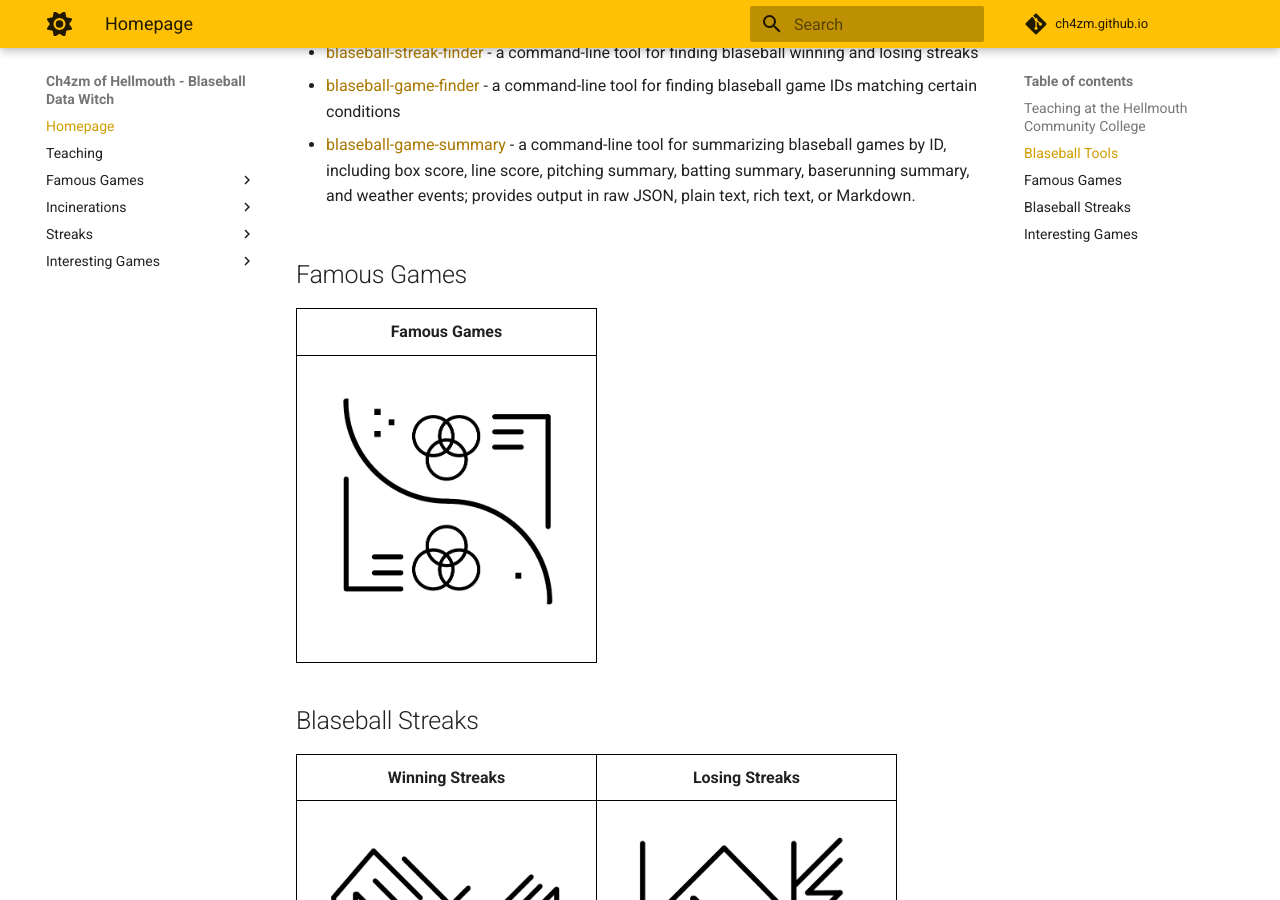
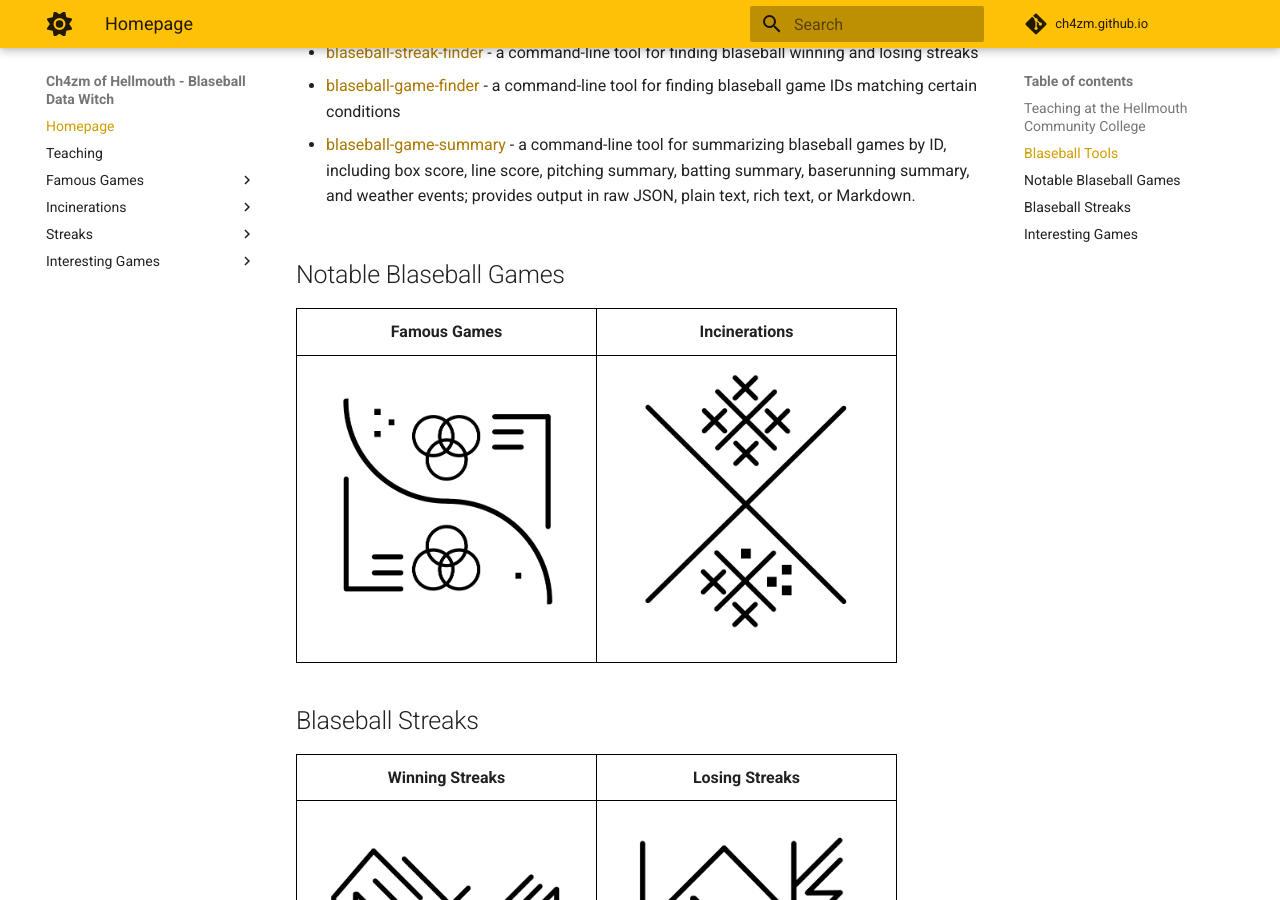
Before and after one commit to ch4zm/ch4zm.github.io, an MkDocs documentation site: the page built from docs/index.md, in a window 1280 px wide and 900 px high, scrolled down 1224 px. Built offline with MkDocs 1.6.1 and Material for MkDocs 9.7.7, drawn with Linux system fonts in a browser that asks for light colours; comment, search, counter and statistics services are not loaded.

Commit message:
add incinerations to main page

```diff
--- a/docs/index.md
+++ b/docs/index.md
@@ -50,18 +50,26 @@ exploring blaseball games and teams:
   }
 </style>
 
-## Famous Games
+## Notable Blaseball Games
 
 <table class="table">
 <tr>
 <td width="300" style="text-align: center;">
 <b>Famous Games</b>
 </td>
+<td width="300" style="text-align: center;">
+<b>Incinerations</b>
+</td>
 </tr>
 <tr>
 <td width="300" style="text-align: center;">
 <a href="/famous/">
 <img src="/img/famousgames.jpg" />
+</a>
+</td>
+<td width="300" style="text-align: center;">
+<a href="/incinerations/">
+<img src="/img/incinerations.jpg" />
 </a>
 </td>
 </tr>
```
